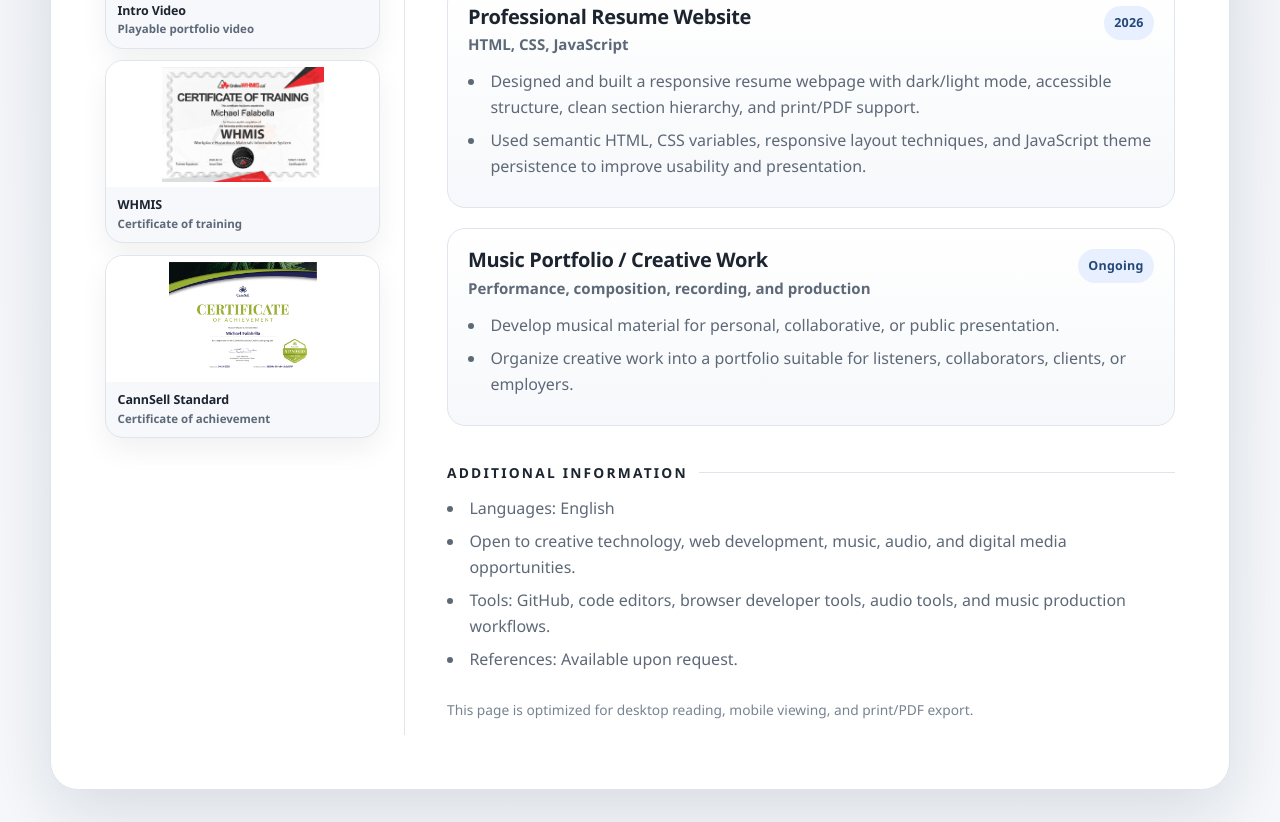
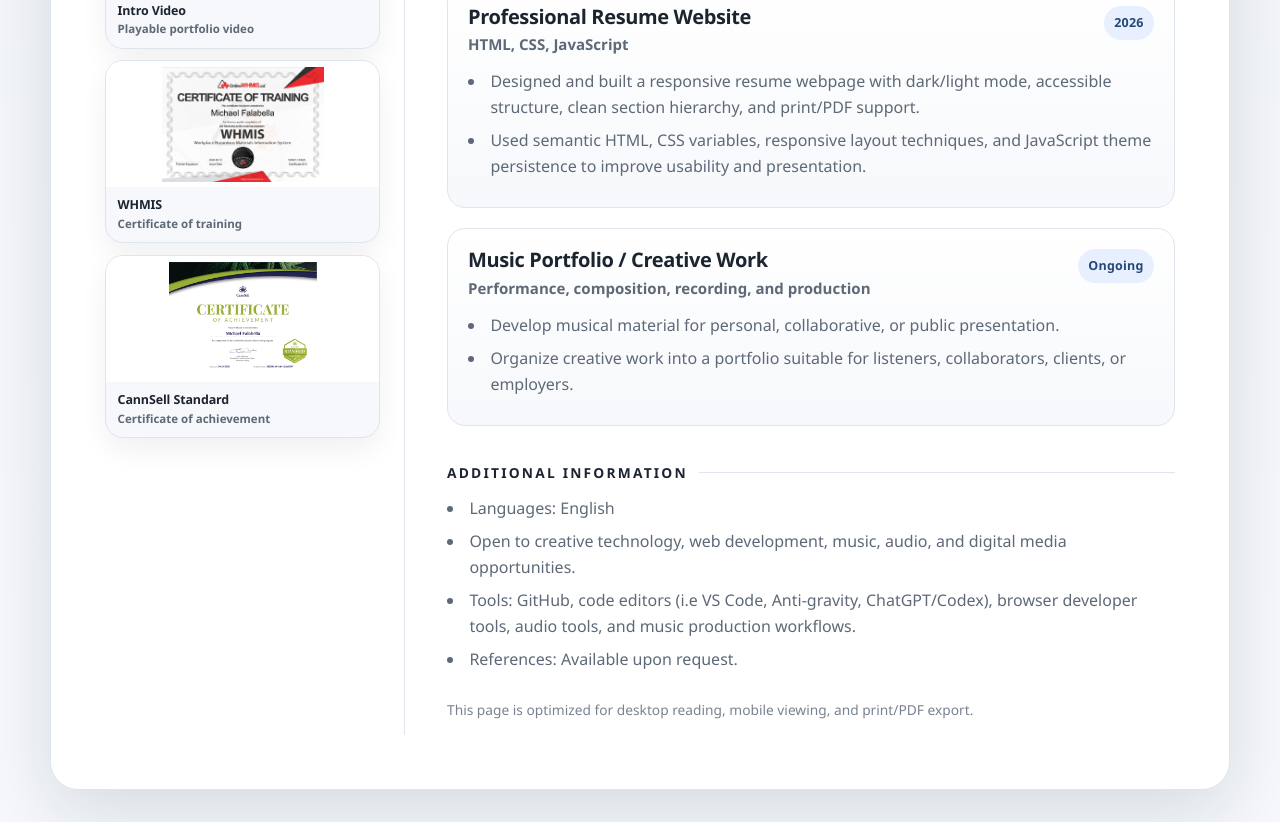
Before and after one commit to falabellamichael/Resume-eh-, a plain HTML site: page index.html in a window 1280 px wide. Shown: the part 1828-2650 px from the top of the page. Drawn offline with Linux system fonts and the light colour scheme.

Commit message:
Add files via upload

```diff
--- a/index.html
+++ b/index.html
@@ -241,7 +241,7 @@
             <ul class="bullets">
               <li>Languages: English</li>
               <li>Open to creative technology, web development, music, audio, and digital media opportunities.</li>
-              <li>Tools: GitHub, code editors, browser developer tools, audio tools, and music production workflows.</li>
+              <li>Tools: GitHub, code editors (i.e VS Code, Anti-gravity, ChatGPT/Codex), browser developer tools, audio tools, and music production workflows.</li>
               <li>References: Available upon request.</li>
             </ul>
             <p class="footer-note">This page is optimized for desktop reading, mobile viewing, and print/PDF export.</p>
```
